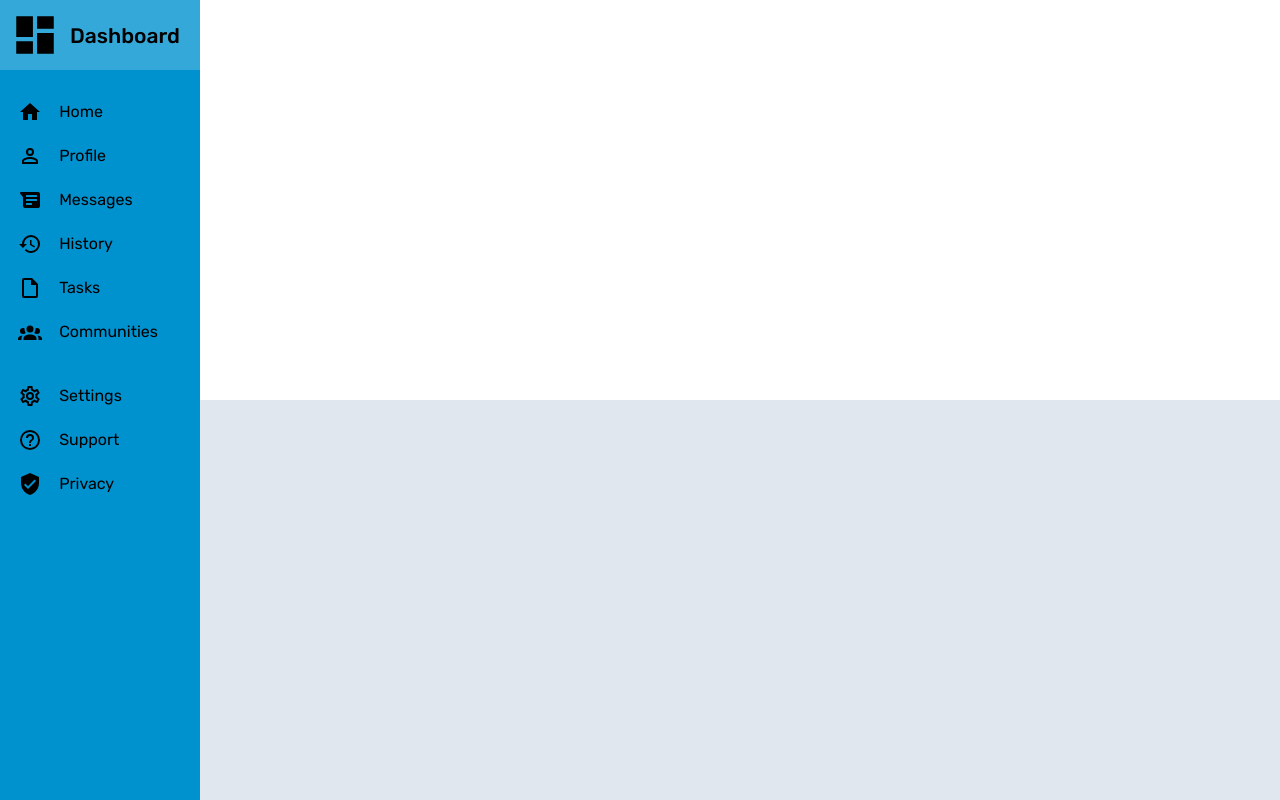
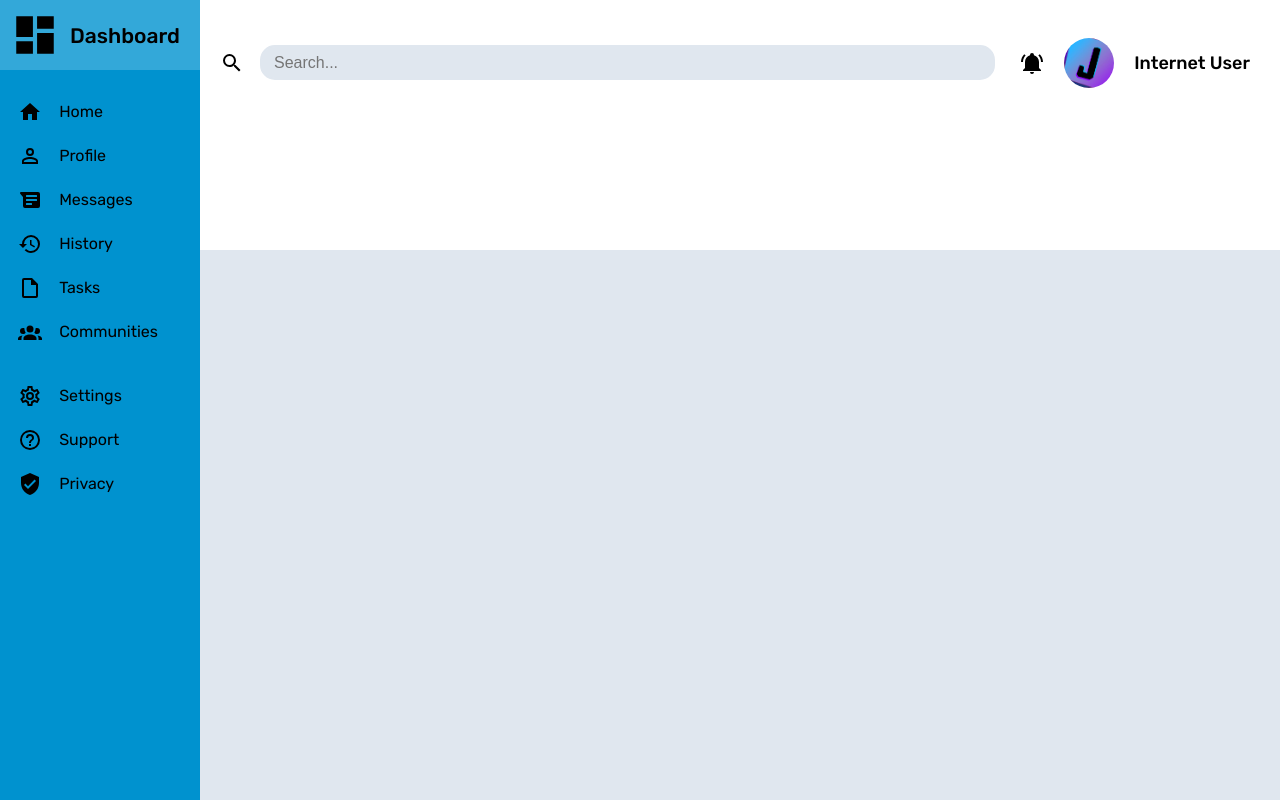
Before and after one commit to Jekplex/admin-dashboard, a plain HTML site: page index.html in a window 1280 px wide. Drawn offline with Linux system fonts and the light colour scheme.

Commit message:
Add search-row

```diff
--- a/index.html
+++ b/index.html
@@ -40,35 +40,35 @@
 
             <li>
               <a href="http://">
-                <img src="svg/profile.svg" alt="Home Icon">
+                <img src="svg/profile.svg" alt="Profile Icon">
                 <div>Profile</div>
               </a>
             </li>
 
             <li>
               <a href="http://">
-                <img src="svg/messages.svg" alt="Home Icon">
+                <img src="svg/messages.svg" alt="Messages Icon">
                 <div>Messages</div>
               </a>
             </li>
 
             <li>
               <a href="http://">
-                <img src="svg/history.svg" alt="Home Icon">
+                <img src="svg/history.svg" alt="History Icon">
                 <div>History</div>
               </a>
             </li>
 
             <li>
               <a href="http://">
-                <img src="svg/tasks.svg" alt="Home Icon">
+                <img src="svg/tasks.svg" alt="Tasks Icon">
                 <div>Tasks</div>
               </a>
             </li>
 
             <li>
               <a href="http://">
-                <img src="svg/communities.svg" alt="Home Icon">
+                <img src="svg/communities.svg" alt="Communities Icon">
                 <div>Communities</div>
               </a>
             </li>
@@ -79,46 +79,53 @@
 
             <li>
               <a href="http://">
-                <img src="svg/settings.svg" alt="Home Icon">
+                <img src="svg/settings.svg" alt="Settings Icon">
                 <div>Settings</div>
               </a>
             </li>
 
             <li>
               <a href="http://">
-                <img src="svg/support.svg" alt="Home Icon">
+                <img src="svg/support.svg" alt="Support Icon">
                 <div>Support</div>
               </a>
             </li>
 
             <li>
               <a href="http://">
-                <img src="svg/privacy.svg" alt="Home Icon">
+                <img src="svg/privacy.svg" alt="Privacy Icon">
                 <div>Privacy</div>
               </a>
             </li>
 
           </ul>
 
+        </nav>
 
-
-        </nav>
-        <!-- <div class="nav-1">
-          <ul>
-            <li><img src="svg/home.svg" alt="Home Icon">Home</li>
-            <li>Profile</li>
-            <li>Messages</li>
-            <li>History</li>
-            <li>Tasks</li>
-            <li>Communities</li>
-          </ul>
-        </div> -->
-
-        <!-- <div class="nav-2"></div> -->
 
       </aside>
 
       <header>
+
+        <div class="search-row">
+
+          <div class="search">
+            <img src="svg/search.svg" alt="Search Icon">
+            <input type="search" id="site-search" name="q" placeholder="Search...">
+          </div>
+
+          <div class="mini-profile">
+            <img src="svg/notifications.svg" alt="Notications Icon">
+            <img class="rounded" src="img/logo.jpeg" alt="The Jekplex Logo" width="50">
+            <div class="name">Internet User</div>
+          </div>
+
+
+        </div>
+
+        <div class="actions-row">
+
+        </div>
 
       </header>
 
@@ -128,8 +135,6 @@
 
     </div>
 
-
-
   </body>
 
 </html>
--- a/style.css
+++ b/style.css
@@ -16,6 +16,7 @@ body {
 
   display: grid;
   grid-template-columns: 200px auto;
+  grid-template-rows: 250px auto;
   grid-template-areas:
     "aside header"
     "aside main";
@@ -31,6 +32,10 @@ aside {
 header {
   background-color: var(--header-bg-color);
   grid-area: header;
+
+  display: grid;
+  grid-template-columns: 1fr;
+  grid-template-rows: 1fr 1fr;
 }
 main {
   background-color: var(--main-bg-color);
@@ -77,3 +82,56 @@ nav a:hover, .logo a:hover {
 nav ul {
   margin-top: 20px;
 }
+
+.search-row {
+
+  padding: 10px;
+
+  display: grid;
+  grid-template-columns: 100fr 1fr;
+  align-items: center;
+  gap: 15px;
+}
+
+.search {
+  padding-left: 10px;
+  display:grid;
+  grid-template-columns: 40px auto;
+  justify-self: stretch;
+  align-items: center;
+}
+
+.search input {
+  border-radius: 15px;
+  border: 2px solid #e0e7ef;
+  background-color: #e0e7ef;
+  color: black;
+  height: 35px;
+  padding: 0 12px 0 12px;
+  font-size: 16px;
+}
+.search input:focus {
+  border-color: var(--sidebar-bg-color);
+  outline: 0;
+  -webkit-box-shadow: inset 0 1px 1px rgba(0,0,0,.075), 0 0 8px rgba(102, 175, 233, 0.6);
+  box-shadow: inset 0 1px 1px rgba(0,0,0,.075), 0 0 8px rgba(102, 175, 233, 0.6);
+}
+
+.mini-profile {
+  display:grid;
+  grid-template-columns: auto auto auto;
+  align-items: center;
+  /* gap: 10px; */
+  width: 250px;
+  padding-right: 10px;
+  justify-self: end;
+  justify-items: center;
+}
+
+.rounded {
+  border-radius: 50%;
+}
+.name {
+  font-weight:500;
+  font-size: 18px;
+}
```
Also changed, not shown: svg/notifications.svg (added), svg/search.svg (added).
